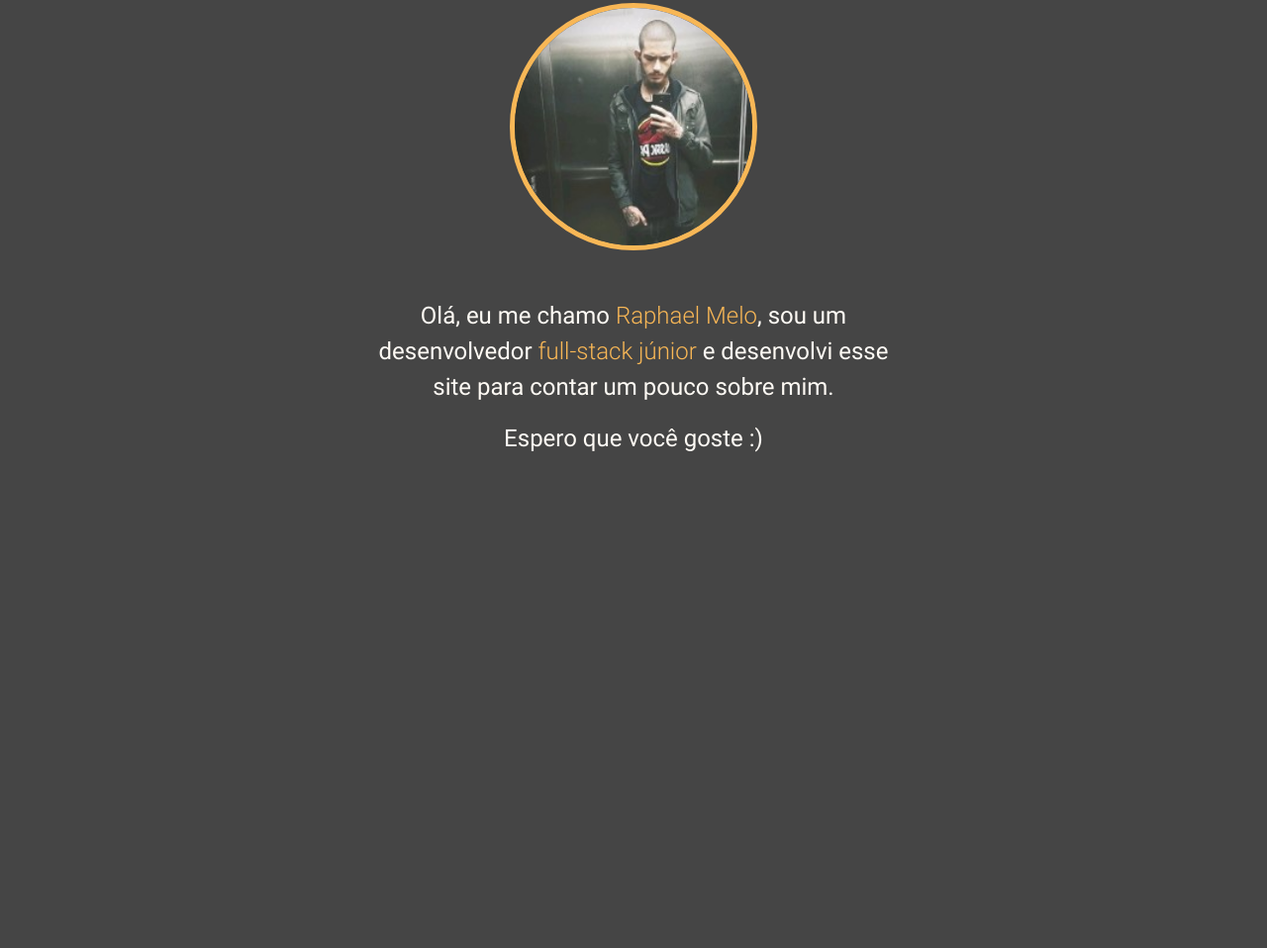
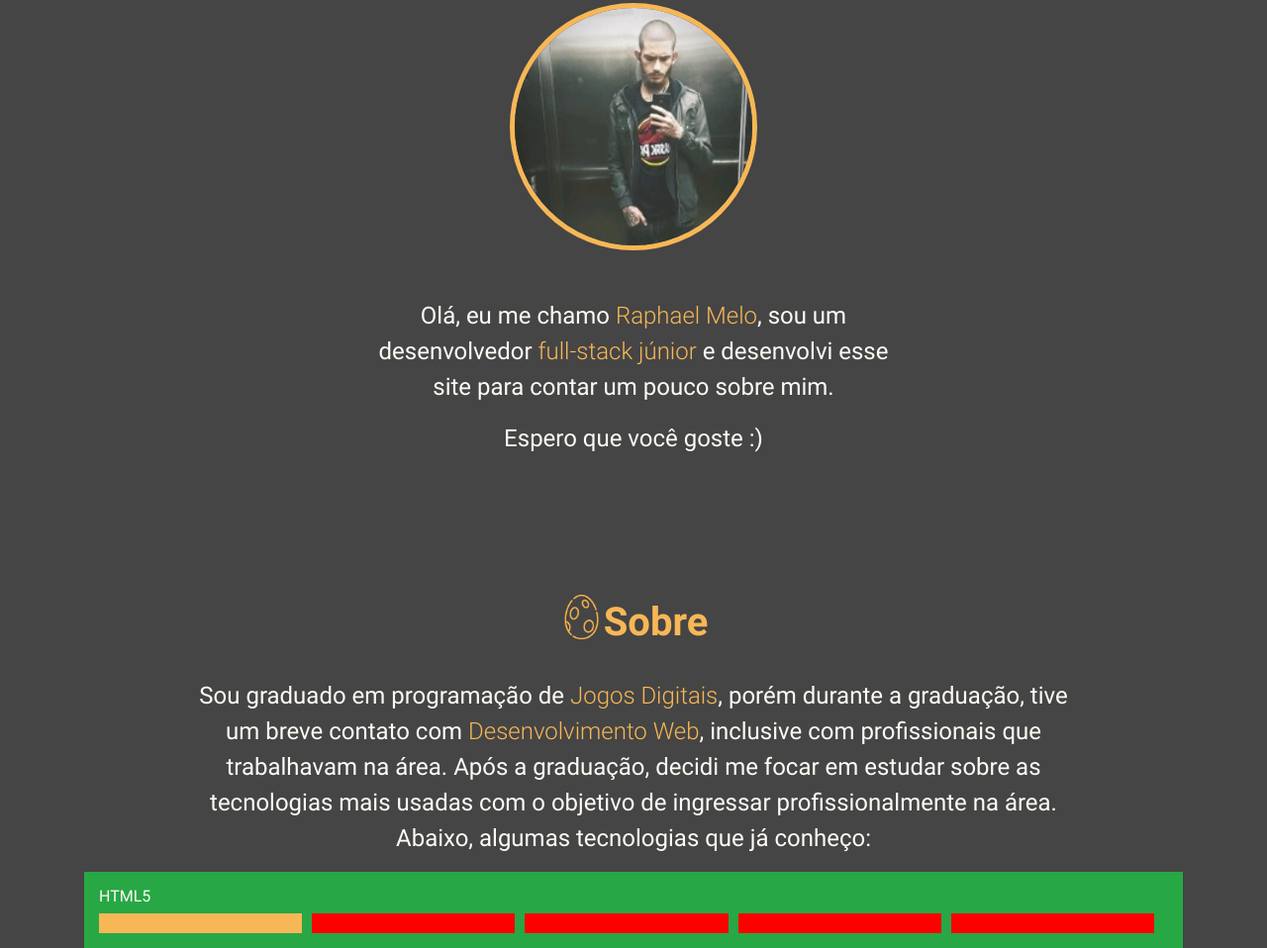
Before and after one commit to RaphaelO-Melo/Portfolio, a plain HTML site: page index.html in a window 1280 px wide. Shown: the part 198-1156 px from the top of the page at 99% size. Before the commit the page ends 800 px from the top, so only its background shows below. Drawn offline with nearby package versions, Linux system fonts and the light colour scheme.

Commit message:
Start of about section

```diff
--- a/css/media_custom.css
+++ b/css/media_custom.css
@@ -28,6 +28,15 @@
 
     p{
         font-size: 0.85em;
+    }
+
+    .section-title{
+        font-size: 1.8em;
+    }
+
+    img.egg-section{
+        width: 30px;
+        bottom: 10px;
     }
 }
 
--- a/css/style.css
+++ b/css/style.css
@@ -27,7 +27,7 @@ div.header-decoration{
     height: 73px;
 }
 
-img.bird-icon, img.header-dino-icon, img.header-egg-icon{
+img.bird-icon, img.header-dino-icon, img.header-egg-icon, img.egg-section{
     position: relative;
 }
 
@@ -54,6 +54,11 @@ img.header-egg-icon{
 img.egg-link{
     width: 35px;
     margin: 10px 3px 10px 65px;
+}
+
+img.egg-section{
+    width: 45px;
+    bottom: 15px;
 }
 /********************************************/
 
@@ -99,6 +104,11 @@ span.custom-txt{
     font-family: 'Roboto Light';
 }
 
+.section-title{
+    color: var(--custom-orange);
+    font-family: 'Roboto Bold';
+}
+
 /********************************************/
 
 
@@ -112,3 +122,11 @@ span.custom-txt{
     border-radius: .50rem;
 }
 /********************************************/
+
+
+div.skill-lvl-full {
+    width: 19%;
+    height: 20px;
+    background-color: var(--custom-orange);
+    margin-right: 10px;
+}
--- a/index.html
+++ b/index.html
@@ -92,6 +92,35 @@
             </div>
         </section>
 
+        <section id="about-section">
+            <div class="container pt-5 mt-5">
+                <div class="col-12 col-sm-12 col-md-10 col-lg-10 col-xl-10 ml-auto mr-auto mt-5 text-center">
+
+                    <img class="egg-section" src="./assets/images/icons/egg.png" alt="Egg Icon"><h1 class="section-title d-inline">Sobre</h1>
+                    <br><br>
+                    <p>
+                        Sou graduado em programação de <span class="custom-txt">Jogos Digitais</span>,
+                        porém durante a graduação, tive um breve contato com <span class="custom-txt">Desenvolvimento Web</span>,
+                        inclusive com profissionais que trabalhavam na área. Após a graduação, decidi me focar em estudar sobre
+                        as tecnologias mais usadas com o objetivo de ingressar profissionalmente na área. Abaixo, algumas tecnologias
+                        que já conheço:
+                    </p>
+                </div>
+
+
+
+                <div class="skill-area bg-success clearfix" style="padding: 15px;">
+                    <h6>HTML5</h6>
+                    <div class="float-left skill-lvl-full"></div>
+
+                    <div class="float-left" style="width: 19%; height: 20px; background-color: red; margin-right: 10px;"></div>
+                    <div class="float-left" style="width: 19%; height: 20px; background-color: red; margin-right: 10px;"></div>
+                    <div class="float-left" style="width: 19%; height: 20px; background-color: red; margin-right: 10px;"></div>
+                    <div class="float-left" style="width: 19%; height: 20px; background-color: red; margin-right: 10px;"></div>
+                </div>
+            </div>
+        </section>
+
 
 
 
```
